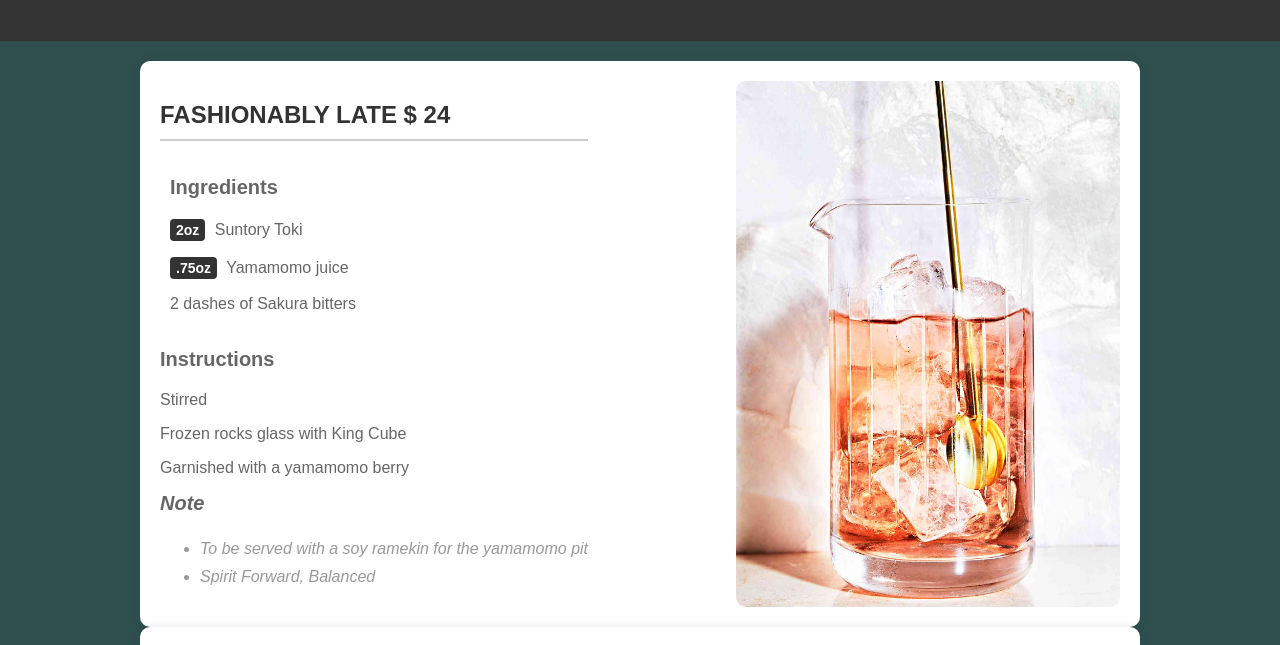
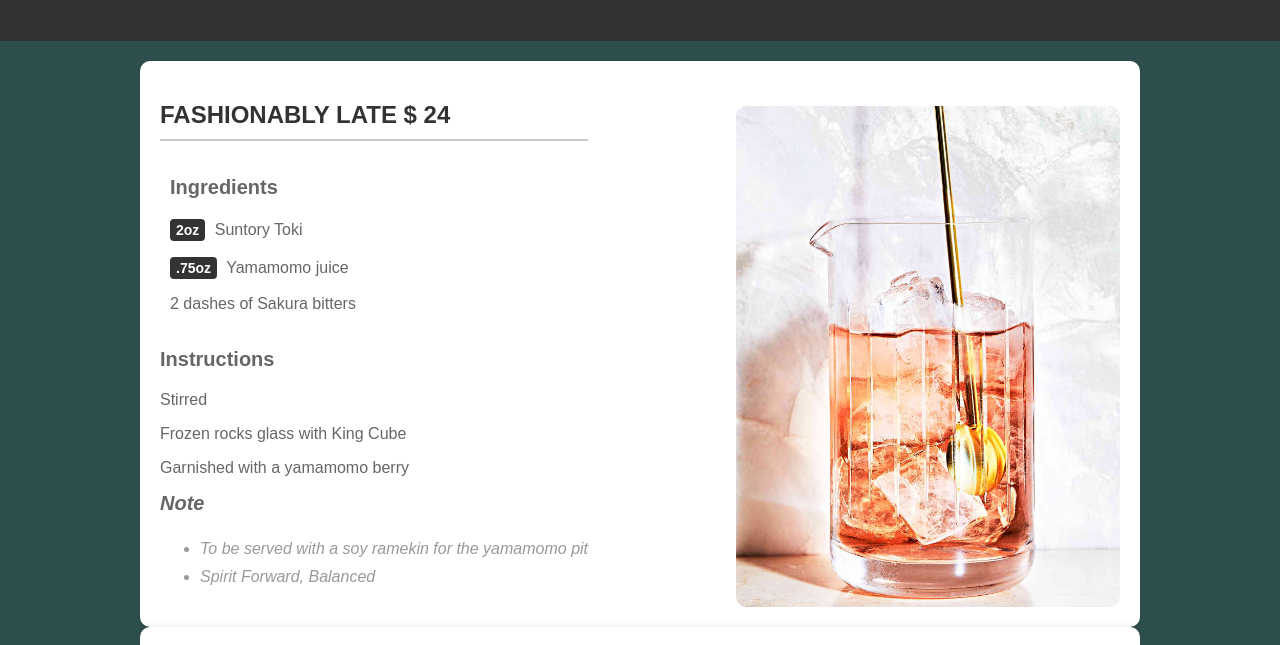
Before and after one commit to R-Niloy/Kasamoto_Summer_Cocktail_2024, a website built with webpack: page index.html in a window 1280 px wide. Shown: the part 89-734 px from the top of the page. Built offline with nearby package versions, Linux system fonts and the light colour scheme; files whose address does not match are found by name.

Commit message:
CSS update

```diff
--- a/index.html
+++ b/index.html
@@ -67,9 +67,12 @@
       margin-bottom: 10px;
     }
     .cocktail img {
-      max-width: 40%; /* Adjust image size */
+      max-width: 40%; /* Set maximum width to 100% of its container */
+      max-height: 25%; /* Set maximum height to 100% of its container */
       border-radius: 10px;
+      margin-top: 25px
     }
+
     /* Additional Styles */
     .cocktail .ingredients {
       margin-bottom: 10px;
@@ -147,7 +150,8 @@
       </ul>
     </div>
   </div>
-  <img src="img/image_Stir.jpg" alt="Cocktail Image">
+    <img src="img/image_Stir.jpg" alt="Cocktail Image">
+
 </div>
 <div class="cocktail">
   <div class="cocktail-info">
```
